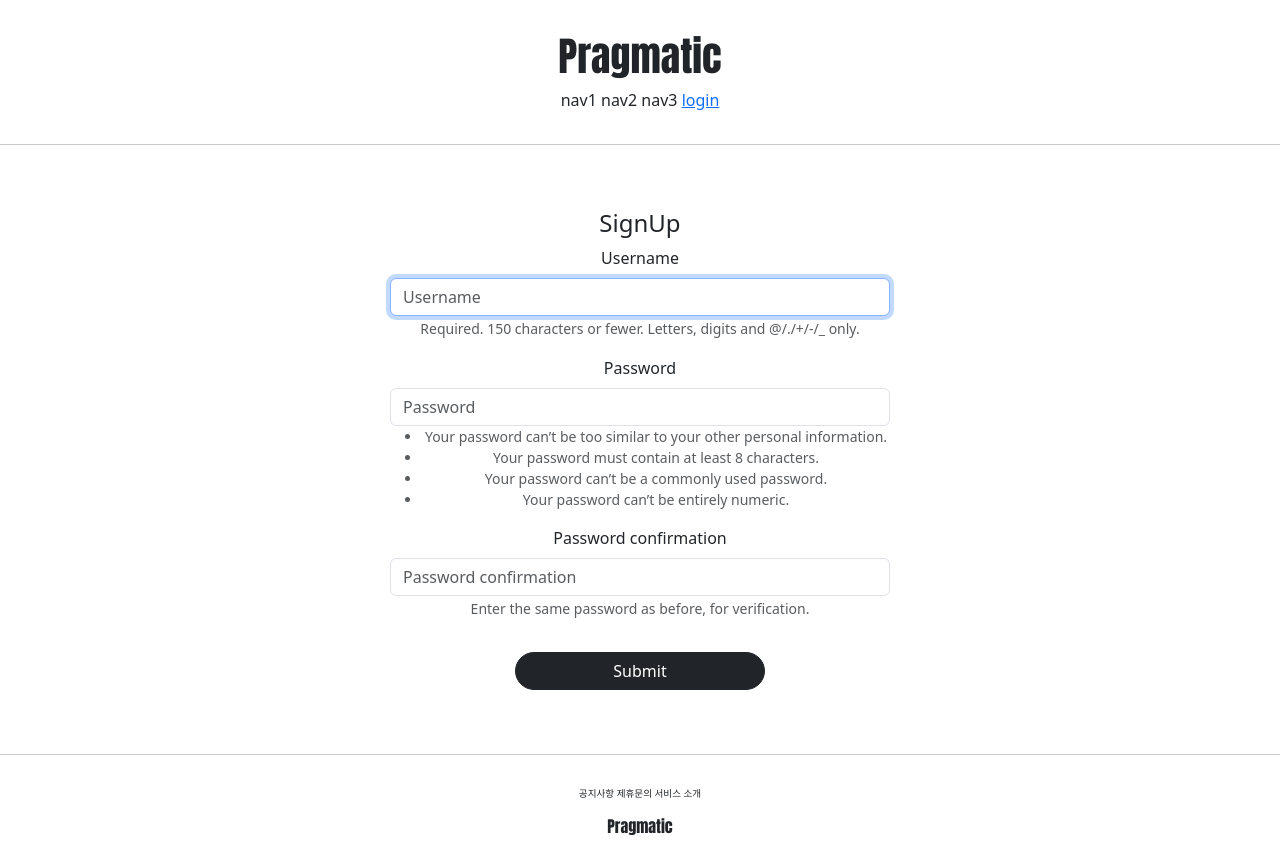
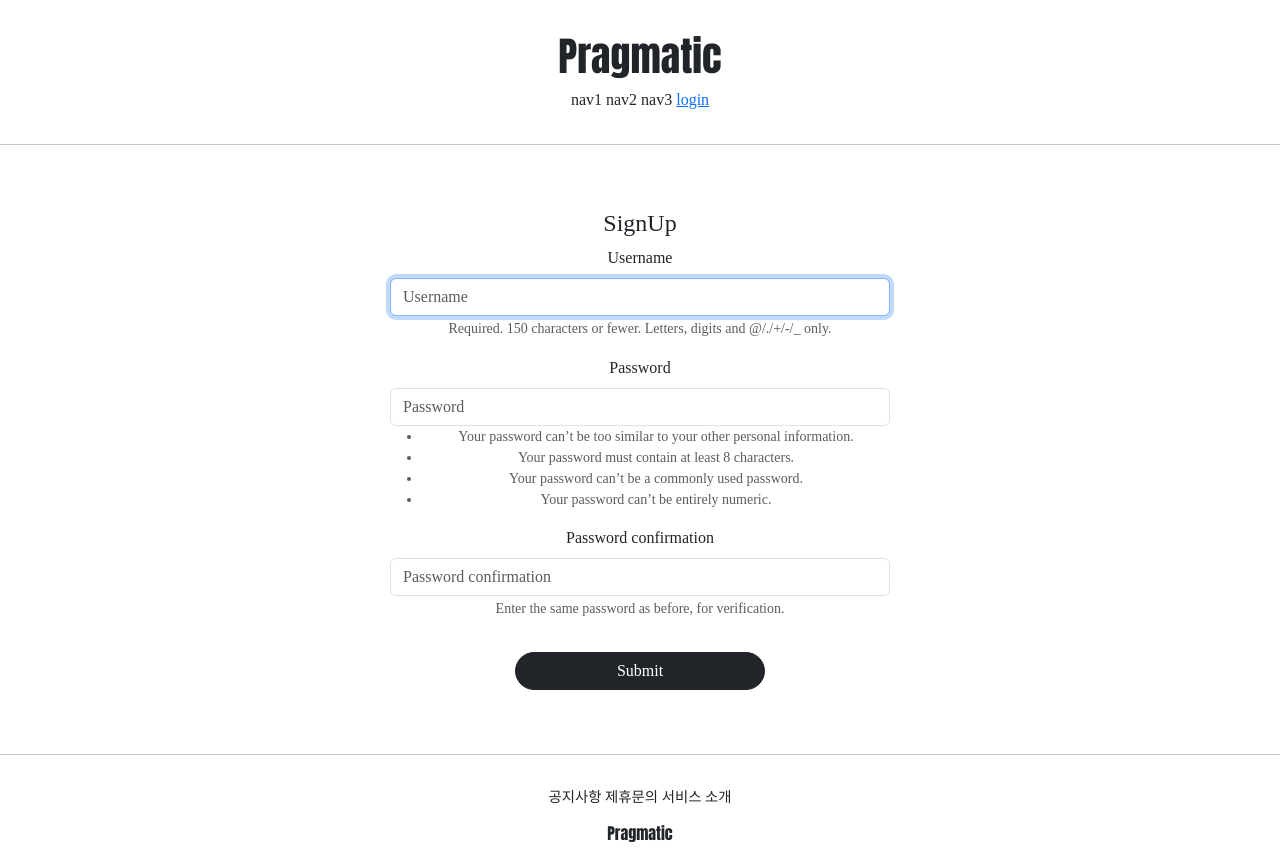
Before and after one commit to Namjeongwoo/django-basic, a Django app: page /account/create/ in a window 1280 px wide. Run offline with Django 4.2, Linux system fonts and the light colour scheme; some libraries are stand-ins or nearby versions; some web fonts are replaced.

Commit message:
update files commit

```diff
--- a/static/base.css
+++ b/static/base.css
@@ -14,5 +14,5 @@
 }
 
 .pragmatic_footer_button {
-    font-size: .6rem;
+    font-size: .9rem;
 }
--- a/templates/base.html
+++ b/templates/base.html
@@ -5,7 +5,7 @@
 {% include 'head.html' %}
 
 
-<body>
+<body style="font-family: 'NanumSquare';">
     {% include 'header.html' %}
 
     <hr>
--- a/templates/head.html
+++ b/templates/head.html
@@ -15,7 +15,11 @@
     <!--    default css link-->
     <link rel="stylesheet" type="text/css" href="{% static 'base.css' %}">
 
+    <!--     나눔스퀘어 css link-->
+    <link rel="stylesheet" type="text/css" href="https://cdn.jsdelivr.net/gh/moonspam/NanumSquare@2.0/nanumsquare.css">
+
     <style>
+
 
 
     </style>
```
